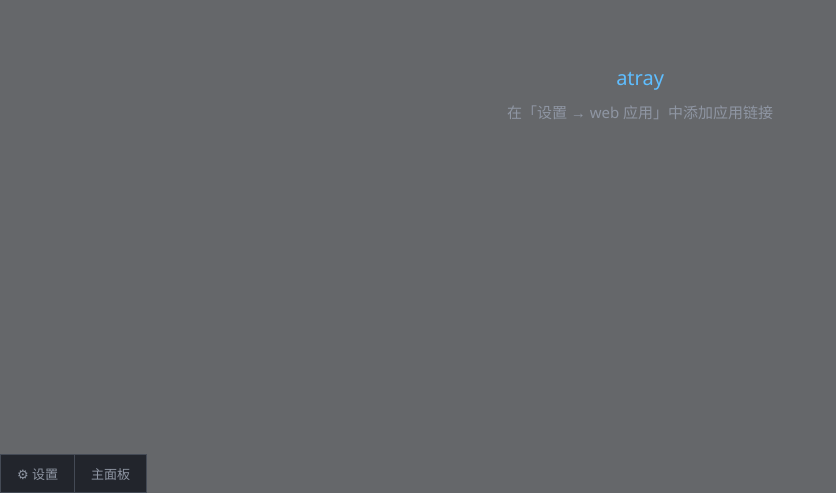
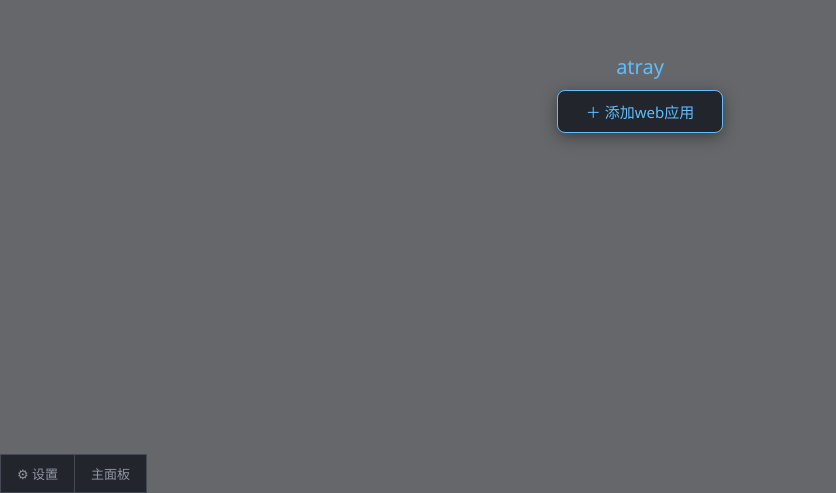
Before and after one commit to HanqingTony/atray, a plain HTML site: page renderer/index.html in a window 1280 px wide. Shown: the part 307-800 px from the top of the page, without its empty margins (0-836 px from the left). Drawn offline with Linux system fonts and the light colour scheme.

Commit message:
空态引导改按钮：无 web 应用时显示「＋ 添加web应用」，点击直达设置-web 应用页

```diff
--- a/renderer/index.html
+++ b/renderer/index.html
@@ -30,6 +30,26 @@
     z-index: 1; pointer-events: none;
   }
   #empty-hint .big { font-size: 20px; color: var(--accent); }
+  .add-webui-btn {
+    pointer-events: auto;
+    padding: 10px 28px;
+    background: var(--input-bg);
+    border: 1px solid var(--accent); border-radius: 8px;
+    color: var(--accent); font-size: 15px;
+    cursor: pointer; font-family: inherit;
+    box-shadow: 0 4px 16px rgba(0,0,0,.4);
+  }
+  .add-webui-btn:hover { background: rgba(95,190,255,.12); }
+  .add-webui-btn {
+    pointer-events: auto;
+    padding: 10px 28px;
+    background: var(--input-bg);
+    border: 1px solid var(--accent); border-radius: 8px;
+    color: var(--accent); font-size: 15px;
+    cursor: pointer; font-family: inherit;
+    box-shadow: 0 4px 16px rgba(0,0,0,.4);
+  }
+  .add-webui-btn:hover { background: rgba(95,190,255,.12); }
   #plugin-views { position: fixed; inset: 0; display: none; z-index: 50; }
   #plugin-views iframe { width: 100%; height: 100%; border: none; background: #161a22; }
   /* 底部工具栏：贴左下角方框按钮 */
@@ -123,7 +143,7 @@
 <div id="overlay">
   <div id="empty-hint">
     <div class="big">atray</div>
-    <div>在「设置 → web 应用」中添加应用链接</div>
+    <button class="add-webui-btn" id="add-webui-btn">＋ 添加web应用</button>
   </div>
   <div id="plugin-views"></div>
   <div id="bottom-bar">
@@ -291,8 +311,8 @@ function switchMenu(menu) {
   else if (menu === 'apps') renderAppList();
 }
 
-function openSettings() {
-  switchMenu('hotkey');
+function openSettings(menu) {
+  switchMenu(menu || 'hotkey');
   settingsMask.style.display = 'flex';
 }
 function closeSettings() {
@@ -476,6 +496,8 @@ document.getElementById('main-hk-btn').onclick = () => startCapture('main');
 document.getElementById('s-ok').onclick = closeSettings;
 document.getElementById('settings-btn').onclick = () => { openSettings(); };
 document.getElementById('main-panel-btn').onclick = () => activatePlugin(null);
+document.getElementById('add-webui-btn').onclick = () => openSettings('apps');
+document.getElementById('add-webui-btn').onclick = () => openSettings('apps');
 
 // 启动
 window.addEventListener('DOMContentLoaded', async () => {
```
